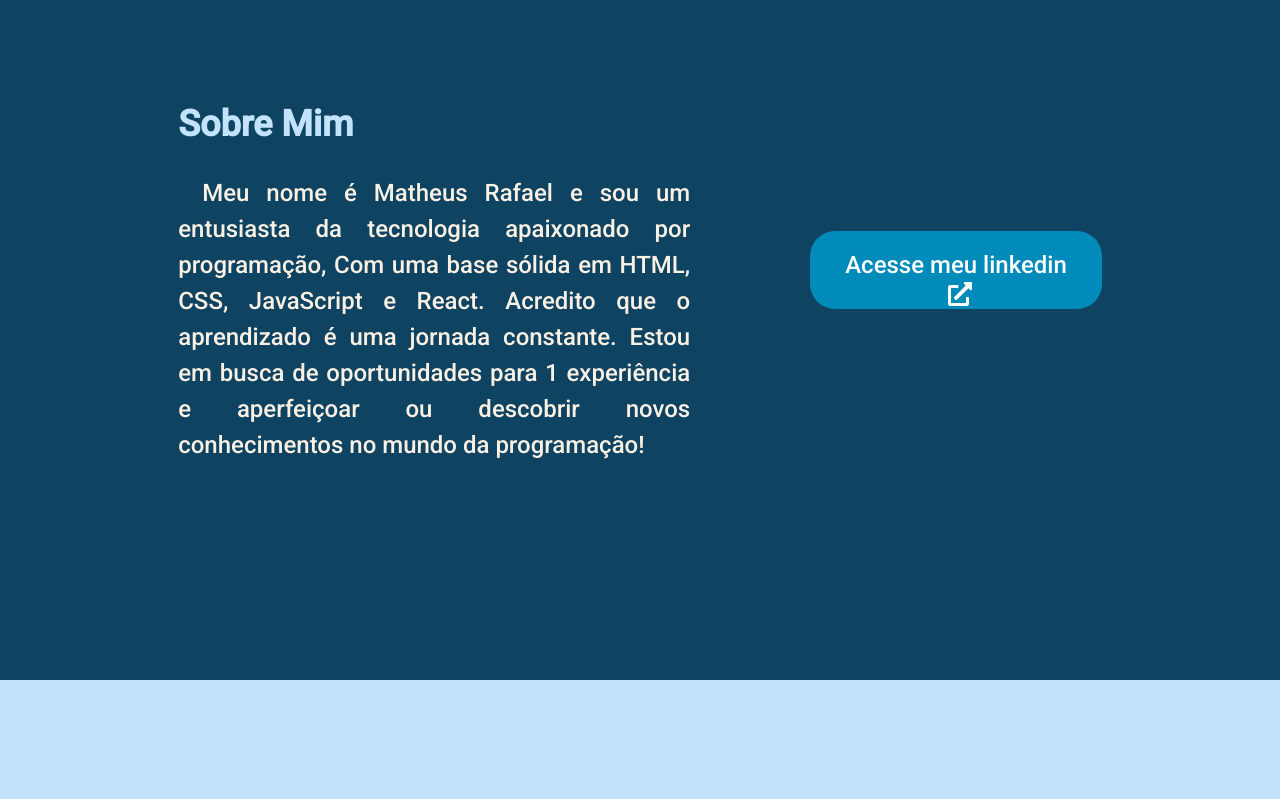
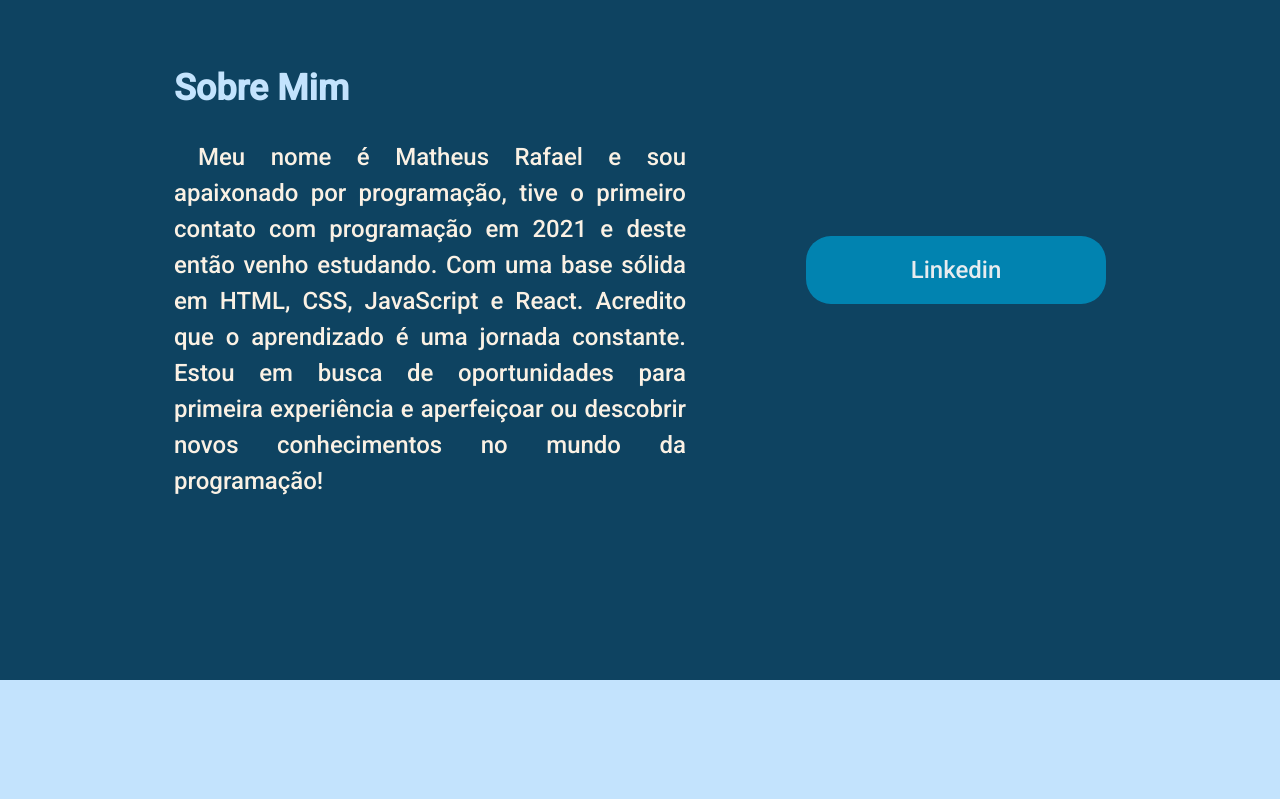
Before and after one commit to Gadarkeres/Portfolio, a React (Create React App) app: page / in a window 1280 px wide. Shown: the part 920-1719 px from the top of the page. Built offline with nearby package versions, Linux system fonts and the light colour scheme; a web font is replaced by a local one.

Commit message:
update visual

```diff
--- a/src/components/Projects/Projects.css
+++ b/src/components/Projects/Projects.css
@@ -24,6 +24,7 @@
     display: flex;
     align-items: center;
     justify-content: center;
+
 }
 .button_container a {
     position: relative;
@@ -31,15 +32,14 @@
     display: inline-block;
     position: relative;
     text-decoration: none;
-    background-color:  #008bba;
+    border: 2px solid #008bba;
     padding: 20px 30px;
     border-radius: 25px;
     color: white;
-    transition: opacity 0.3s ease-in-out;
-    opacity: 0.9;
+    transition: all 0.2s ease-in-out;
+
 }
 .button_container a:hover {
-    opacity: 1;
     background-color: #008bba;
     box-shadow: 1px 1px 5px rgba(0, 0, 0, 0.51);
   }
--- a/src/components/Section02/Section02.css
+++ b/src/components/Section02/Section02.css
@@ -45,22 +45,25 @@
   text-transform: capitalize;
 }
 #section2 .card2 a {
+  text-align: center;
+  width: 260px;
   font-family: var(--font-standard), sans-serif;
   display: inline-block;
   position: relative;
   text-decoration: none;
   background-color:  #008bba;
-  padding: 0 35px;
-  padding-top: 20px;
-  padding-bottom: 30px;
+  padding: 20px;
   border-radius: 25px;
   color: white;
   transition: 0.3s ease-in-out;
   margin-bottom: 20px;
+  opacity: 0.9;
 
 }
 #section2 .card2 a:hover {
-  transform: scale(1.01);
+  letter-spacing: 3px;
+  opacity: 1;
+
 }
 #section2 .card2{
   opacity: 0;
--- a/src/components/Section02/Section02.js
+++ b/src/components/Section02/Section02.js
@@ -18,10 +18,10 @@ const Section02 = () => {
     <section id="section2">
     <div className={`card1 ${animatedClass}`} ref={ref}>
       <h2>Sobre mim</h2>
-      <p>Meu nome é Matheus Rafael e sou um entusiasta da tecnologia apaixonado por programação, Com uma base sólida em HTML, CSS, JavaScript e React. Acredito que o aprendizado é uma jornada constante. Estou em busca de oportunidades para 1 experiência e aperfeiçoar ou descobrir novos conhecimentos no mundo da programação!</p>
+      <p>Meu nome é Matheus Rafael e sou  apaixonado por programação, tive o primeiro contato com programação em 2021 e deste então venho estudando. Com uma base sólida em HTML, CSS, JavaScript e React. Acredito que o aprendizado é uma jornada constante. Estou em busca de oportunidades para primeira experiência e aperfeiçoar ou descobrir novos conhecimentos no mundo da programação!</p>
     </div>
     <div className={`card2 ${animated}`} ref={button}>
-      <a href="https://www.linkedin.com/in/matheus-rafael-b0aa18259/" target="_blank">Acesse meu linkedin<FaExternalLinkAlt style={{position:"absolute", top:"51", right:"130"}}/></a>
+      <a href="https://www.linkedin.com/in/matheus-rafael-b0aa18259/" target="_blank">Linkedin</a>
     </div>
    </section>
   )
--- a/src/components/Section03/Section03.css
+++ b/src/components/Section03/Section03.css
@@ -39,13 +39,13 @@
 }
 .container .habilidades:hover{
     opacity: 1;
-    transform: scale(1.10);
+    transform: scale(1.06);
 }
 #habilidade_ativa{
-    transform: scale(1.10);
+    transform: scale(1.06);
     background-color: white;
     opacity: 1;
-    box-shadow: 2px 2px 2px rgba(0, 0, 0, 0.5);
+    box-shadow: 2px 2px 2px rgba(0, 0, 0, 0.4);
 }
 .opacity1{
     opacity: 1;
```
Also changed, not shown: src/components/Projects/Projects.js (line endings or trailing spaces).
